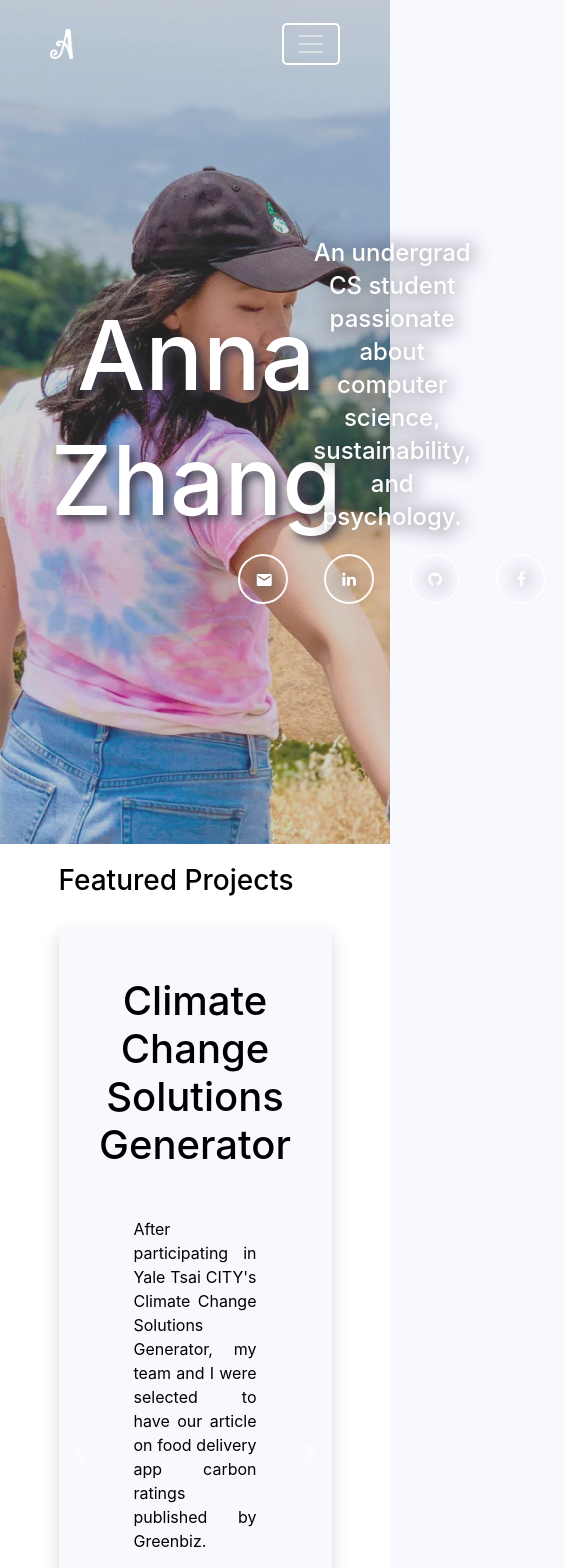
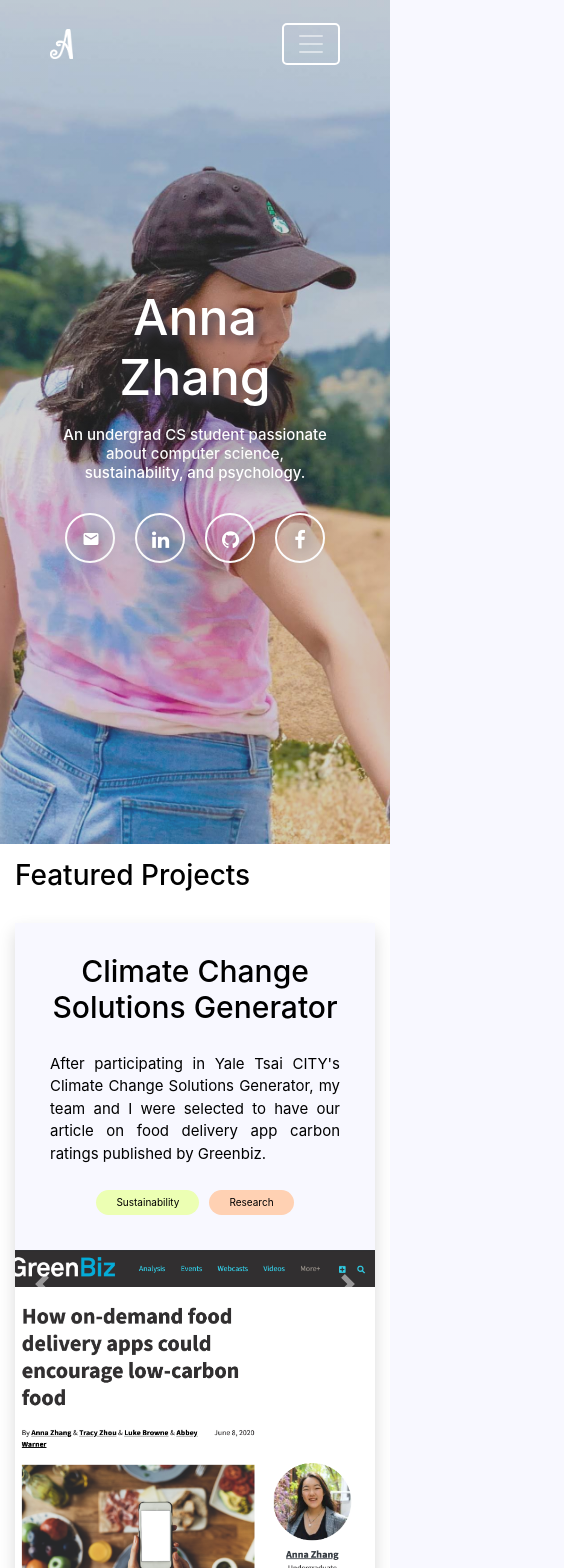
Before and after one commit to annazhang2002/annazhang2002.github.io, a React (Create React App) app: page /#/ in a window 390 px wide. Shown: the top 1568 px of the page, 564 px wide, since content can reach past the window. Built offline with nearby package versions, Linux system fonts and the light colour scheme.

Commit message:
Fixed mobile for homepage

```diff
--- /dev/null
+++ b/src/components/CarouselItem.js
@@ -0,0 +1,32 @@
+import React, { Component } from 'react';
+import { Carousel, Row, Col } from 'react-bootstrap';
+import '../style.css';
+import Colors from '../colors';
+
+import Socials from '../components/Socials';
+
+const CarouselItem = (props) => (
+	<Row>
+		<Col
+			md={6}
+			className="my-container column-dir center carouselInfoContainer"
+			style={styles.carouselInfoContainer}
+		>
+			<h1 className="project-title">
+				<a href={props.url}>{props.title}</a>
+			</h1>
+			<p className="carouselInfo">{props.description}</p>
+			{props.tags}
+		</Col>
+		<Col md={6} style={{ paddingLeft: '0px' }}>
+			<img src={props.img} className="full-img" />
+		</Col>
+	</Row>
+);
+
+const styles = {
+	carouselInfoContainer: {
+		backgroundColor: Colors.lightest
+	}
+};
+export default CarouselItem;
--- a/src/components/Header.js
+++ b/src/components/Header.js
@@ -43,11 +43,19 @@ class Header extends Component {
 	}
 	//
 
+	onClick() {
+		window.scrollTo(0, 0);
+	}
+
+	onClickPortfolio() {
+		window.scrollTo(0, 650);
+	}
+
 	render() {
 		return (
 			<div className="header" style={this.headerColor()}>
 				<Navbar collapseOnSelect expand="lg" bg="" variant="dark">
-					<Link to="/" className="my-container logo" onClick={() => window.scrollTo(0, 0)}>
+					<Link to="/" className="my-container logo" onClick={this.onClick}>
 						{/* <h3 style={styles.nameLink} className="nav-link">
 							Anna Zhang
 						</h3> */}
@@ -62,20 +70,10 @@ class Header extends Component {
 					<Navbar.Collapse id="responsive-navbar-nav">
 						<Nav className="mr-auto" />
 						<Nav>
-							<Link
-								to="/"
-								style={styles.navLink}
-								className="nav-link"
-								onClick={() => window.scrollTo(0, 650)}
-							>
+							<Link to="/" style={styles.navLink} className="nav-link" onClick={this.onClickPortfolio}>
 								Portfolio
 							</Link>
-							<Link
-								to="/about"
-								style={styles.navLink}
-								className="nav-link"
-								onClick={() => window.scrollTo(0, 0)}
-							>
+							<Link to="/about" style={styles.navLink} className="nav-link" onClick={this.onClick}>
 								About
 							</Link>
 							<a
--- /dev/null
+++ b/src/components/Hero.js
@@ -0,0 +1,77 @@
+import React, { Component } from 'react';
+import '../style.css';
+import Colors from '../colors';
+
+import Socials from '../components/Socials';
+
+class Hero extends Component {
+	constructor(props) {
+		super(props);
+		this.state = {
+			windowWidth: 0,
+			windowHeight: 0
+		};
+		this.updateDimensions = this.updateDimensions.bind(this);
+	}
+
+	componentDidMount() {
+		this.updateDimensions();
+		window.addEventListener('resize', this.updateDimensions);
+	}
+
+	componentWillUnmount() {
+		window.removeEventListener('resize', this.updateDimensions);
+	}
+
+	updateDimensions() {
+		let windowWidth = typeof window !== 'undefined' ? window.innerWidth : 0;
+		let windowHeight = typeof window !== 'undefined' ? window.innerHeight : 0;
+
+		this.setState({ windowWidth, windowHeight });
+	}
+
+	render() {
+		if (this.state.windowWidth > 768) {
+			return (
+				<div className="hero-img">
+					<div className="my-container between heroContainer">
+						<div className="my-container column-dir ">
+							<h1 className="heroAnna">
+								Anna<br /> Zhang
+							</h1>
+						</div>
+						<div className="my-container column-dir heroText">
+							<p className="bio">
+								An undergrad CS student passionate about computer science, sustainability, and
+								psychology.
+							</p>
+							<Socials color={Colors.white} />
+						</div>
+					</div>
+				</div>
+			);
+		} else {
+			return (
+				<div className="hero-img" style={{ height: this.state.windowHeight }}>
+					<div
+						className="my-container center heroContainer column-dir"
+						style={{ height: this.state.windowHeight }}
+					>
+						<h1 className="heroAnna">Anna Zhang</h1>
+						<div className="my-container column-dir heroText">
+							<p className="bio">
+								An undergrad CS student passionate about computer science, sustainability, and
+								psychology.
+							</p>
+							<Socials color={Colors.white} />
+						</div>
+					</div>
+				</div>
+			);
+		}
+	}
+}
+
+const styles = {};
+
+export default Hero;
--- a/src/components/ProjectCard.js
+++ b/src/components/ProjectCard.js
@@ -6,34 +6,17 @@ import Colors from '../colors';
 const ProjectCard = (props) => {
 	return (
 		<a href={props.url} target="_blank">
-			<div className="my-container column-dir between" style={styles.cardContainer}>
-				<img src={props.img} className="full-img" style={styles.cardImg} />
+			<div className="my-container column-dir between cardContainer">
+				<div className="my-container center">
+					<img src={props.img} className="full-img cardImg" />
+				</div>
+
 				<h2>{props.title}</h2>
-				<p style={styles.cardInfo}>{props.text}</p>
+				<p className="cardInfo">{props.text}</p>
 				{props.tags}
 			</div>
 		</a>
 	);
 };
 
-const styles = {
-	cardContainer: {
-		padding: '20px',
-		margin: '10px',
-		// border: '2px solid ',
-		// borderColor: Colors.lightBlue,
-		boxShadow: '2px 5px 8px #888888',
-		height: '100%',
-		alignContents: 'baseline'
-	},
-	cardImg: {
-		marginBottom: '30px'
-	},
-	cardInfo: {
-		textAlign: 'justify',
-		fontSize: '12px',
-		marginTop: '20px'
-	}
-};
-
 export default ProjectCard;
--- a/src/components/Socials.js
+++ b/src/components/Socials.js
@@ -18,7 +18,7 @@ const Socials = (props) => {
 	return (
 		<div className="my-container space">
 			<a href="mailto:anna.zhang@yale.edu">
-				<i class="material-icons fa" style={styles.email}>
+				<i class="material-icons fa email" style={styles.email}>
 					email
 				</i>
 			</a>
--- a/src/screens/Homepage.js
+++ b/src/screens/Homepage.js
@@ -5,10 +5,12 @@ import '../style.css';
 import Colors from '../colors';
 
 import Header from '../components/Header';
-import Socials from '../components/Socials';
+
 import Tag from '../components/Tag';
 import Footer from '../components/Footer';
 import ProjectCard from '../components/ProjectCard';
+import Hero from '../components/Hero';
+import CarouselItem from '../components/CarouselItem';
 
 import dottech from '../images/dottech.png';
 
@@ -37,91 +39,59 @@ const Homepage = () => (
 		<Header solid={false} />
 
 		{/************* HERO IMAGE *********************/}
-		<div className="hero-img">
-			<div className="my-container between" style={styles.heroContainer}>
-				<div className="my-container column-dir ">
-					<h1 style={styles.heroAnna}>Anna</h1>
-					<h1 style={styles.heroAnna}>Zhang</h1>
-				</div>
-				<div className="my-container column-dir " style={styles.heroText}>
-					<p style={styles.bio}>
-						An undergrad CS student passionate about computer science, sustainability, and psychology.
-					</p>
-					<Socials color={Colors.white} />
-				</div>
-			</div>
-		</div>
-
+		<Hero />
 		{/************* FEATURED PROJECTS *********************/}
 		<div className="section" id="portfolio">
 			<h3 style={{ textAlign: 'left', marginBottom: '30px' }}>Featured Projects</h3>
 			<Carousel className="shadow">
 				<Carousel.Item>
-					<Row>
-						<Col md={6} className="my-container column-dir center" style={styles.carouselInfoContainer}>
-							<h1>
-								<a href="https://www.pills2me.com/">Pills2Me Web Development</a>
-							</h1>
-							<p style={styles.carouselInfo}>
-								As the software engineering intern, I developed a ReactJS website for Pills2Me, a
-								startup that connects elderly patients with volunteer drivers for free same-day
-								medication delivery
-							</p>
+					<CarouselItem
+						title="Pills2Me Web Development"
+						url="https://www.pills2me.com/"
+						description="As the software engineering intern, I developed a ReactJS website for Pills2Me, a
+					startup that connects elderly patients with volunteer drivers for free same-day
+					medication delivery"
+						tags={
 							<div className="my-container space">
 								<Tag name="Web Dev" color={Colors.webTag} />
 								<Tag name="Frontend" color={Colors.frontendTag} />
 							</div>
-						</Col>
-						<Col md={6} style={{ paddingLeft: '0px' }}>
-							<img src={pills2me} className="full-img" />
-						</Col>
-					</Row>
+						}
+						img={pills2me}
+					/>
 				</Carousel.Item>
+
 				<Carousel.Item>
-					<Row>
-						<Col md={6} className="my-container column-dir center" style={styles.carouselInfoContainer}>
-							<h1>
-								<a href="https://www.greenbiz.com/article/how-demand-food-delivery-apps-could-encourage-low-carbon-food">
-									Climate Change Solutions Generator
-								</a>
-							</h1>
-							<p style={styles.carouselInfo}>
-								After participating in Yale Tsai CITY's Climate Change Solutions Generator, my team and
-								I were selected to have our article on food delivery app carbon ratings published by
-								Greenbiz.
-							</p>
+					<CarouselItem
+						title="Climate Change Solutions Generator"
+						url="https://www.greenbiz.com/article/how-demand-food-delivery-apps-could-encourage-low-carbon-food"
+						description="After participating in Yale Tsai CITY's Climate Change Solutions Generator, my team and
+						I were selected to have our article on food delivery app carbon ratings published by
+						Greenbiz."
+						tags={
 							<div className="my-container space">
 								<Tag name="Sustainability" color={Colors.sustainabilityTag} />
 								<Tag name="Research" color={Colors.researchTag} />
 							</div>
-						</Col>
-						<Col md={6} style={{ paddingLeft: '0px' }}>
-							<img src={ccsg} className="full-img" />
-						</Col>
-					</Row>
+						}
+						img={ccsg}
+					/>
 				</Carousel.Item>
 				<Carousel.Item>
-					<Row>
-						<Col md={6} className="my-container column-dir center" style={styles.carouselInfoContainer}>
-							<h1>
-								<a href="https://github.com/annazhang2002/FirstCombatSoundSimulator">
-									First Combat Sound Simulator
-								</a>
-							</h1>
-							<p style={styles.carouselInfo}>
-								During my four week at COSMOS UCI, my team and I developed a military training iOS app
-								using 3D sound spatialization to help new recruits train in a virtual sound environment,
-								adjusted for head position with the MetaWearC sensors.
-							</p>
+					<CarouselItem
+						title="First Combat Sound Simulator"
+						url="https://github.com/annazhang2002/FirstCombatSoundSimulator"
+						description="During my four week at COSMOS UCI, my team and I developed a military training iOS app
+						using 3D sound spatialization to help new recruits train in a virtual sound environment,
+						adjusted for head position with the MetaWearC sensors."
+						tags={
 							<div className="my-container space">
 								<Tag name="App Developement" color={Colors.appTag} />
 								<Tag name="Research" color={Colors.researchTag} />
 							</div>
-						</Col>
-						<Col md={6} style={{ paddingLeft: '0px' }}>
-							<img src={fcss} className="full-img" />
-						</Col>
-					</Row>
+						}
+						img={fcss}
+					/>
 				</Carousel.Item>
 			</Carousel>
 		</div>
@@ -129,7 +99,7 @@ const Homepage = () => (
 		{/************* ALL PROJECTS *********************/}
 		<div className="section">
 			{/************* CODING PROJECTS *********************/}
-			<h1>Coding</h1>
+			<h1 className="section-title">Coding</h1>
 			<Row style={styles.projectRow}>
 				<Col lg={4}>
 					<ProjectCard
@@ -192,7 +162,7 @@ const Homepage = () => (
 			</Row>
 		</div>
 		<div className="section">
-			<h1>Community</h1>
+			<h1 className="section-title">Community</h1>
 			<Row style={styles.projectRow}>
 				<Col lg={4}>
 					<ProjectCard
@@ -264,8 +234,8 @@ const Homepage = () => (
 			</Row>
 		</div>
 		<div className="section">
-			<h1>Sustainability</h1>
-			<Row>
+			<h1 className="section-title">Sustainability</h1>
+			<Row style={styles.projectRow}>
 				<Col lg={4}>
 					<ProjectCard
 						title="Climate Change Solutions Generator"
@@ -314,38 +284,6 @@ const Homepage = () => (
 );
 
 const styles = {
-	heroContainer: {
-		width: '100%',
-		padding: '13%',
-		// paddingLeft: '200px',
-		// paddingRight: '200px',
-		height: '100vh'
-	},
-	heroText: {
-		width: '35%',
-		color: Colors.white,
-		textShadow: '1px 1px 20px #272635'
-	},
-	bio: {
-		fontWeight: '500',
-		fontSize: '24px',
-		lineHeight: '33px'
-	},
-	heroAnna: {
-		fontSize: '96px',
-		lineHeight: '117px',
-		color: Colors.white,
-		textShadow: '5px 5px 10px #423F4E'
-	},
-	carouselInfoContainer: {
-		padding: '50px',
-		backgroundColor: Colors.lightest
-	},
-	carouselInfo: {
-		textAlign: 'justify',
-		margin: '20px',
-		padding: '20px'
-	},
 	projectRow: {
 		marginBottom: '50px'
 	}
--- a/src/style.css
+++ b/src/style.css
@@ -16,6 +16,11 @@
 /* section heading */
 .section-heading {
 	margin-bottom: 40px;
+}
+
+.section-title {
+	font-size: 60px;
+	margin-bottom: 20px;
 }
 
 /* body background color */
@@ -63,6 +68,10 @@ a:hover {
 	opacity: 0.7;
 	color: white;
 	text-decoration: none;
+}
+
+.email {
+	font-size: 18px;
 }
 
 /*************** FLEXBOX  TOOLS ************/
@@ -116,6 +125,53 @@ a:hover {
 	padding: 0px;
 	background-position: center;
 	background-size: cover;
+}
+.heroContainer {
+	width: 100%;
+	padding: 13%;
+	height: 100vh;
+}
+.heroText {
+	width: 35%;
+	color: white;
+	text-shadow: 1px 1px 20px #272635;
+}
+.bio {
+	font-weight: 500;
+	font-size: 24px;
+	line-height: 33px;
+}
+.heroAnna {
+	font-size: 96px;
+	line-height: 117px;
+	color: white;
+	text-shadow: 5px 5px 10px #423f4e;
+}
+
+/************ FEATURED PROJECTS CAROUSEL ***********/
+.carouselInfoContainer {
+	padding: 50px;
+}
+.carouselInfo {
+	text-align: justify;
+	margin: 20px;
+	padding: 0px;
+}
+
+/*************** PROJECT CARDS ********************/
+.cardContainer {
+	padding: 20px;
+	margin: 10px;
+	box-shadow: 2px 5px 8px #888888;
+	height: 100%;
+}
+.cardImg {
+	margin-bottom: 30px;
+}
+.cardInfo {
+	text-align: justify;
+	font-size: 12px;
+	margin-top: 20px;
 }
 
 /************** NAV BAR  ********************/
@@ -172,3 +228,75 @@ li.nav {
 	border-color: white;
 	border-width: 2px;
 }
+
+/************************************************************************/
+/**********************  MOBILE STYING **********************************/
+/************************************************************************/
+
+@media only screen and (max-width: 768px) {
+	/************** GENERAL MOBILE ***************/
+	.section {
+		padding: 15px;
+	}
+
+	/*************** HERO IMAGE *************/
+	.hero-img {
+		min-height: auto;
+		background-position: center;
+	}
+	.heroContainer {
+		height: auto;
+	}
+	.heroAnna {
+		font-size: 50px;
+		line-height: normal;
+		padding: 10px;
+	}
+	.heroText {
+		font-size: 20px;
+		width: 95%;
+	}
+	.bio {
+		font-size: 15px;
+		line-height: normal;
+		padding-bottom: 10px;
+	}
+
+	/************ SOCIAL MEDIA ICONS MOBILE *****************/
+	.fa {
+		font-size: 18px;
+		width: 50px;
+		height: 450x;
+		margin: 5px 10px;
+		border: 2px solid white;
+	}
+
+	/****************** MOBILE PORTFOLIO ****************************/
+	.carouselInfoContainer {
+		padding: 30px;
+	}
+	.carouselInfo {
+		margin: 20px;
+		padding: 0px;
+		font-size: 15px;
+	}
+	.project-title {
+		font-size: 30px;
+	}
+
+	/********** MOBILE PROJECT CARDS ***************/
+	.cardImg {
+		width: 70%;
+		margin-bottom: 10px;
+	}
+	.cardInfo {
+		text-align: justify;
+		font-size: 12px;
+		margin: 10px;
+	}
+	.section-title {
+		font-size: 50px;
+		margin-top: 30px;
+		margin-bottom: 10px;
+	}
+}
```
Also changed, not shown: src/logo.svg (deleted), 2 other files (tests, documents, lock files or other folders).
